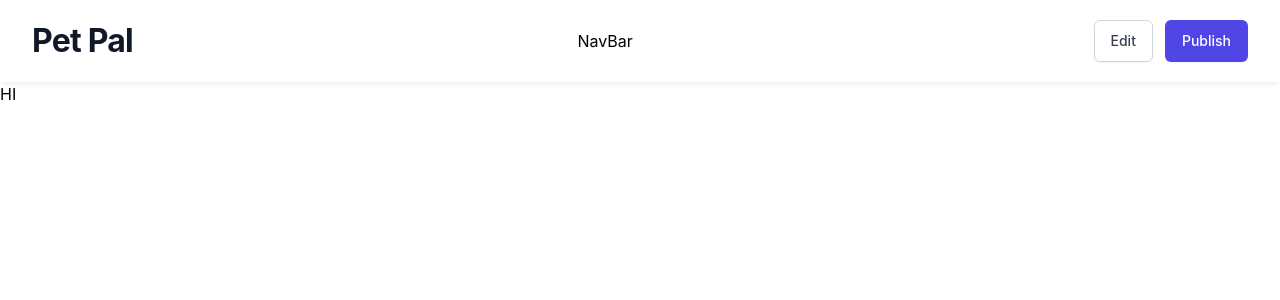
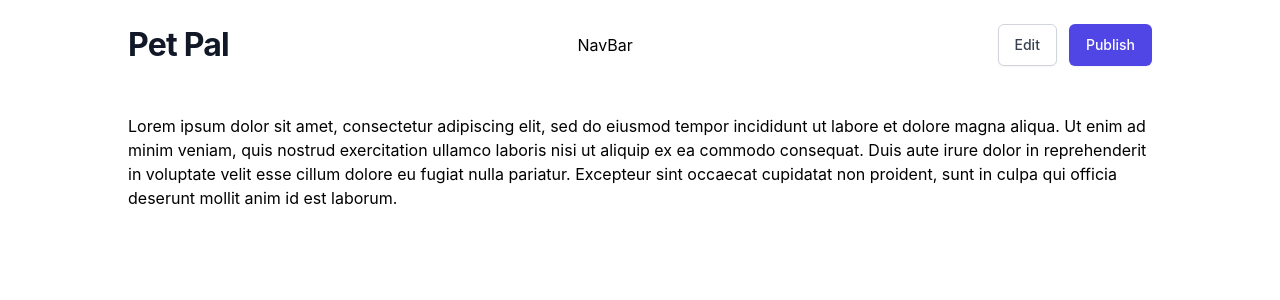
Before and after one commit to imevanc/pet-pal, a Next.js app: page / in a window 1280 px wide. Shown: the top 300 px of the page. Built offline with nearby package versions, Linux system fonts and the light colour scheme; a web font is replaced by a local one.

Commit message:
fixed the values of the container

```diff
--- a/src/components/Header.tsx
+++ b/src/components/Header.tsx
@@ -24,14 +24,14 @@ const Header: React.FC = () => {
 
   return (
     <header
-      className={clsx(
-        "sticky top-0 z-50 flex items-center justify-between bg-white px-4 py-5 shadow-md shadow-slate-900/5 transition duration-500 dark:shadow-none sm:px-6 lg:px-8",
-        isScrolled
-          ? "dark:bg-slate-900/95 dark:backdrop-blur dark:[@supports(backdrop-filter:blur(0))]:bg-slate-900/75"
-          : "dark:bg-transparent"
-      )}
+      className={
+        "sticky top-0 flex items-center justify-center bg-white px-4 py-6"
+        // isScrolled
+        //   ? "dark:bg-slate-900/95 dark:backdrop-blur dark:[@supports(backdrop-filter:blur(0))]:bg-slate-900/75"
+        //   : "dark:bg-transparent"
+      }
     >
-      <div className="w-full flex items-center justify-between">
+      <div className="max-w-5xl w-full flex items-center justify-between">
         <Logo />
         <NavBar />
         <div className="flex mt-0 md:ml-4">
--- a/src/pages/index.tsx
+++ b/src/pages/index.tsx
@@ -1,16 +1,27 @@
 import type { NextPage } from "next";
+import React from "react";
 
 const Home: NextPage = () => {
   return (
-    <div>
-      <main>
-        <div className="h-[8000px]">HI</div>
-        <div className="h-[8000px]">HI</div>
-        <div className="h-[8000px]">HI</div>
+    <React.Fragment>
+      <main className="flex items-center justify-center bg-white px-4 py-6">
+        <div className="max-w-5xl w-full flex items-center justify-between">
+          <div>
+            <div>
+              Lorem ipsum dolor sit amet, consectetur adipiscing elit, sed do
+              eiusmod tempor incididunt ut labore et dolore magna aliqua. Ut
+              enim ad minim veniam, quis nostrud exercitation ullamco laboris
+              nisi ut aliquip ex ea commodo consequat. Duis aute irure dolor in
+              reprehenderit in voluptate velit esse cillum dolore eu fugiat
+              nulla pariatur. Excepteur sint occaecat cupidatat non proident,
+              sunt in culpa qui officia deserunt mollit anim id est laborum.
+            </div>
+          </div>
+        </div>
       </main>
 
       <footer></footer>
-    </div>
+    </React.Fragment>
   );
 };
 
```
